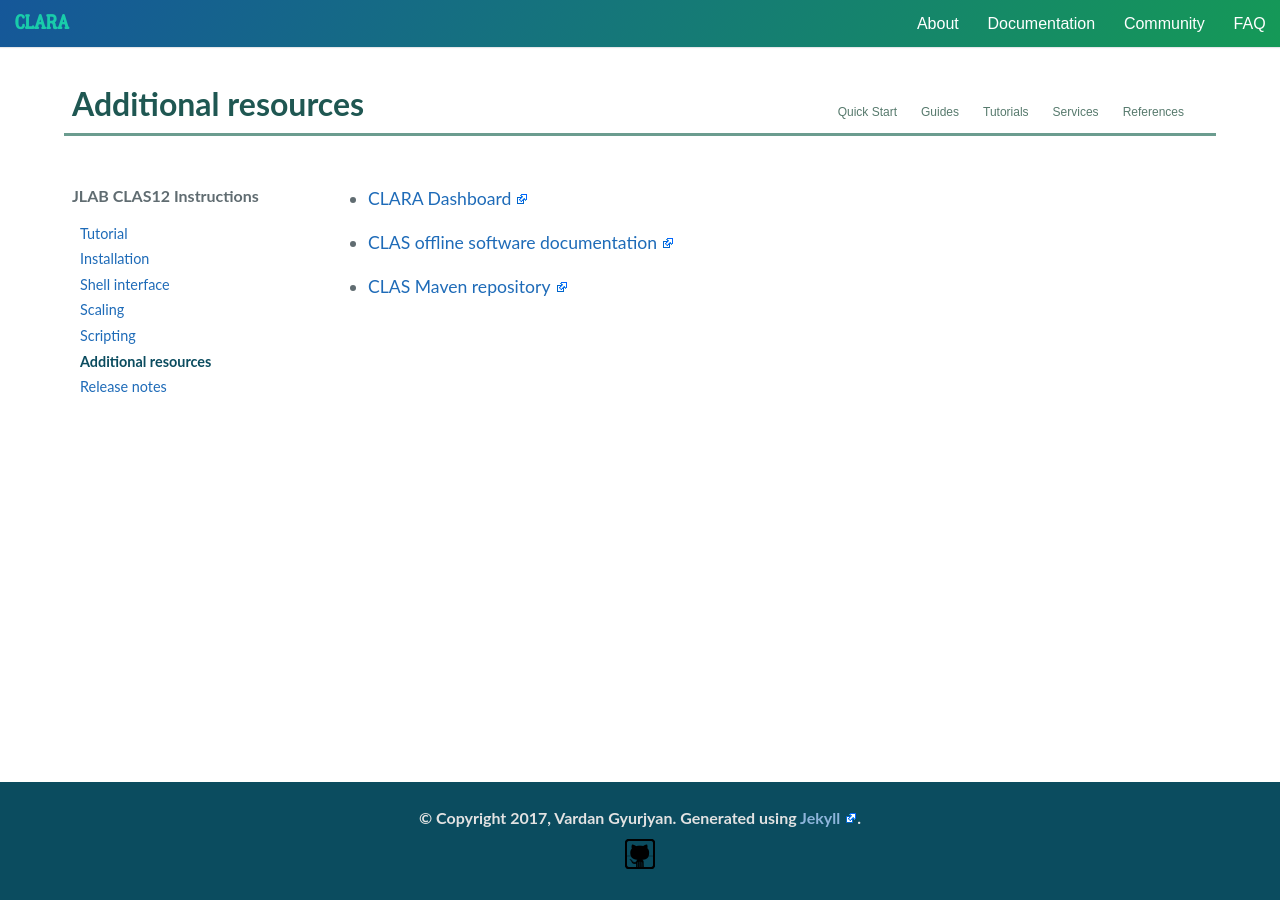
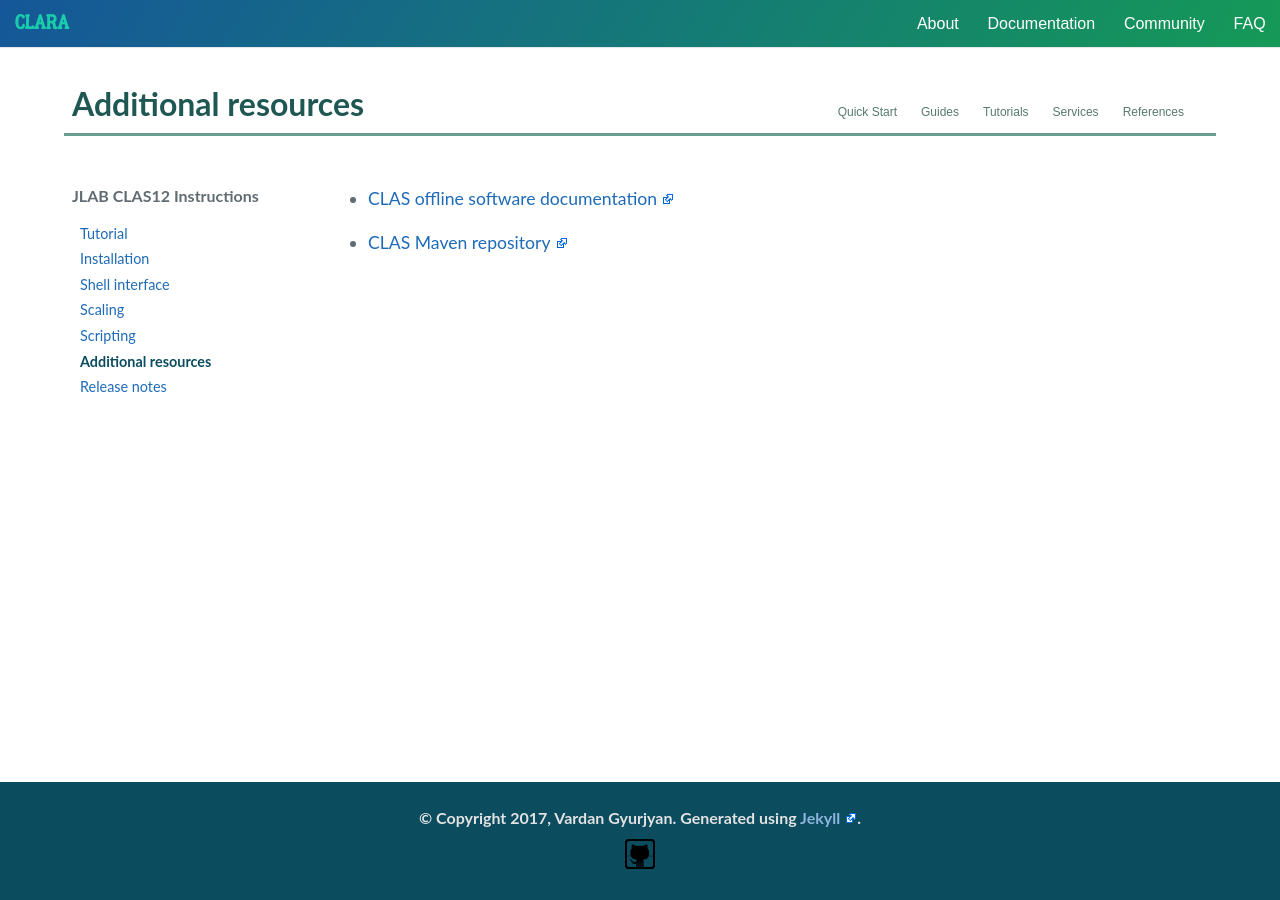
Before and after one commit to JeffersonLab/clara-docs, a Jekyll site: the page built from docs/clas/resources.md, in a window 1280 px wide. Built offline with Jekyll 4.4.1, drawn with Linux system fonts in a browser that asks for light colours; nearby versions of some CDN libraries.

Commit message:
- removed dashboard from the resource page

```diff
--- a/docs/clas/resources.md
+++ b/docs/clas/resources.md
@@ -3,7 +3,6 @@
 notoc: true
 ---
 
-* [CLARA Dashboard](http://claraweb.jlab.org:3000)
 
 * [CLAS offline software documentation](http://clasweb.jlab.org/clas12offline/docs/software/html/)
 
```
